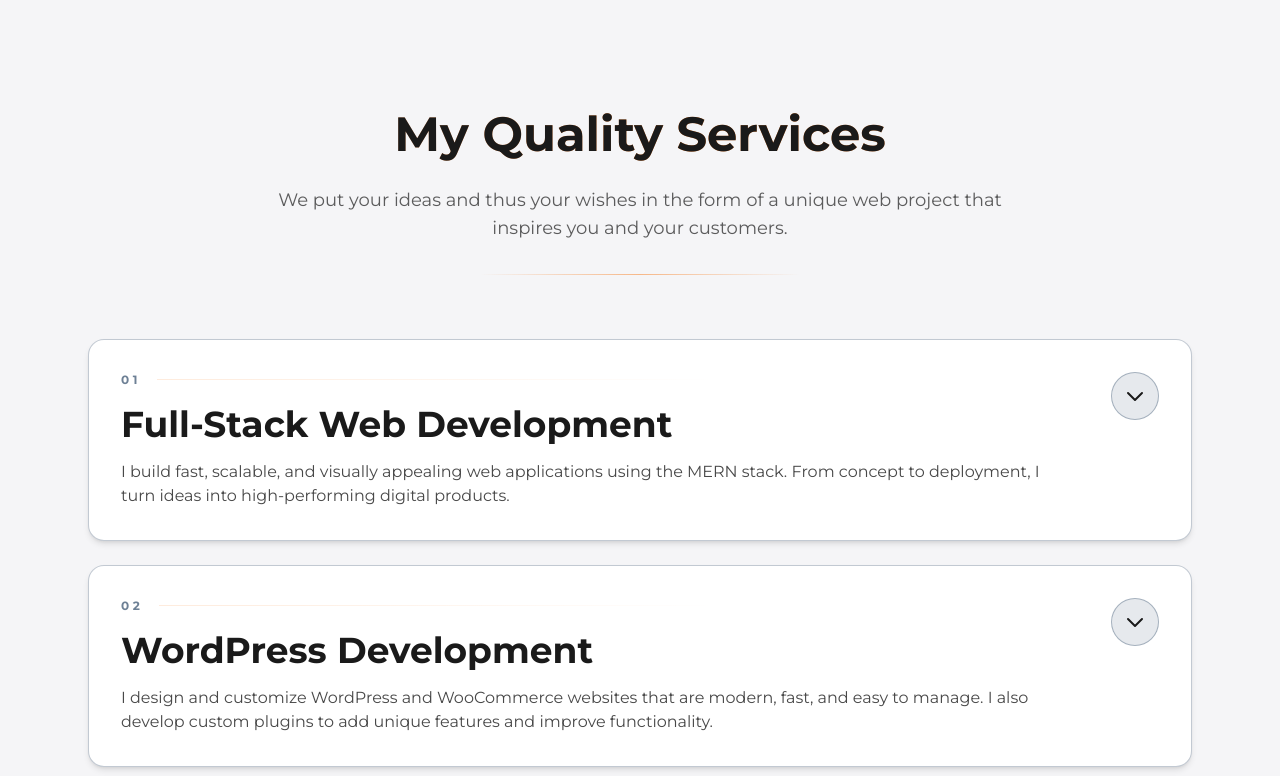
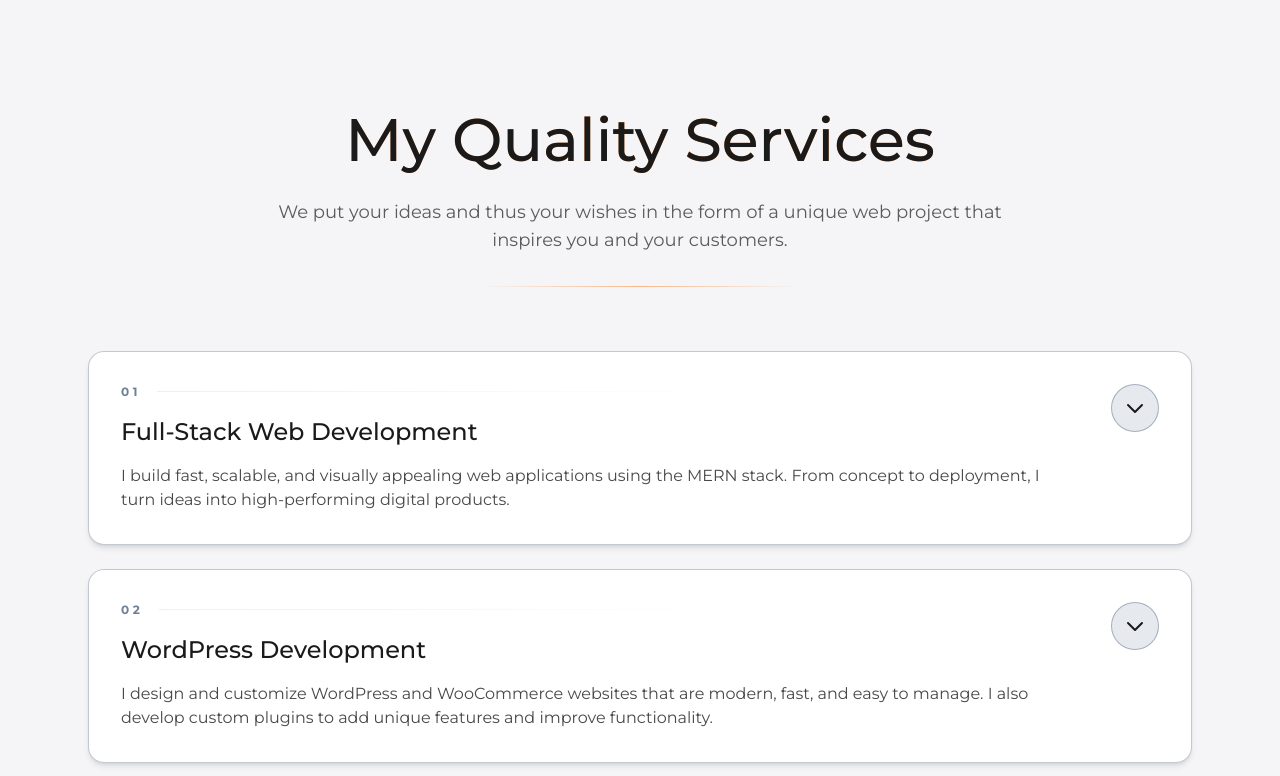
Before and after one commit to KamelMesbahi13/portfolio, a React (Vite) app: page / in a window 1280 px wide. Shown: the part 1544-2320 px from the top of the page. Built offline with nearby package versions, Linux system fonts and the light colour scheme.

Commit message:
fixing some code

```diff
--- a/src/Components/Home/MyQualityServices/MyQualityServices.jsx
+++ b/src/Components/Home/MyQualityServices/MyQualityServices.jsx
@@ -143,9 +143,9 @@ const ServiceCard = memo(({ service, isOpen, onToggle, isVisible, index }) => {
               </div>
 
               {/* Title */}
-              <h3 className="text-2xl font-bold text-textColorWhite dark:text-white md:text-3xl lg:text-4xl">
+              <h2 className=" text-textColorWhite dark:text-white">
                 {service.title}
-              </h3>
+              </h2>
 
               {/* Summary */}
               <p
@@ -279,7 +279,7 @@ const MyQualityServices = () => {
             isVisible ? "opacity-100 translate-y-0" : "opacity-0 translate-y-8"
           }`}
         >
-          <h1 className="text-3xl font-bold md:text-4xl lg:text-5xl text-textColorWhite dark:text-white">
+          <h1 className="text-textColorWhite dark:text-white">
             My Quality Services
           </h1>
 
--- a/src/Components/Home/Questions/Questions.jsx
+++ b/src/Components/Home/Questions/Questions.jsx
@@ -185,7 +185,7 @@ const Sidebar = memo(({ isVisible }) => {
       {/* Title */}
       <h3
         className={`
-          mb-3 text-xl font-bold text-textColorWhite dark:text-white
+          mb-3 text-textColorWhite dark:text-white
           transition-all duration-500 ease-out
           ${isVisible ? "opacity-100 translate-y-0" : "opacity-0 translate-y-4"}
         `}
@@ -273,9 +273,7 @@ const FAQAccordion = () => {
             }
           `}
         >
-          <h1 className="text-3xl font-bold md:text-4xl lg:text-5xl">
-            Frequently Asked Questions
-          </h1>
+          <h1>Frequently Asked Questions</h1>
           <p
             className={`
               text-lg text-textColorWhite/60 dark:text-white/50 mt-4 transition-all duration-700 ease-out
--- a/src/Components/Home/RecentWork/RecentWork.jsx
+++ b/src/Components/Home/RecentWork/RecentWork.jsx
@@ -284,7 +284,7 @@ const RecentWork = () => {
                     <p className="text-xs font-semibold tracking-[0.2em] opacity-90 mb-3 text-secondColor">
                       {selectedProject.category}
                     </p>
-                    <h2>{selectedProject.title}</h2>
+                    <h2 className="text-white">{selectedProject.title}</h2>
                   </motion.div>
                 </div>
               </div>
--- a/src/Components/Home/Technologies/Technologies.jsx
+++ b/src/Components/Home/Technologies/Technologies.jsx
@@ -100,7 +100,7 @@ const SkillCard = memo(({ skill, index, isVisible }) => {
           >
             <Icon size={28} />
           </div>
-          <h3 className="text-lg font-bold text-textColorWhite dark:text-white md:text-xl">
+          <h3 className="text-lg text-textColorWhite dark:text-white">
             {skill.name}
           </h3>
         </div>
@@ -189,7 +189,7 @@ const Technologies = () => {
             }
           `}
         >
-          <h1 className="text-3xl font-bold text-textColorWhite dark:text-white md:text-4xl lg:text-5xl">
+          <h1 className="text-textColorWhite dark:text-white">
             Skills & Technologies
           </h1>
 
```
